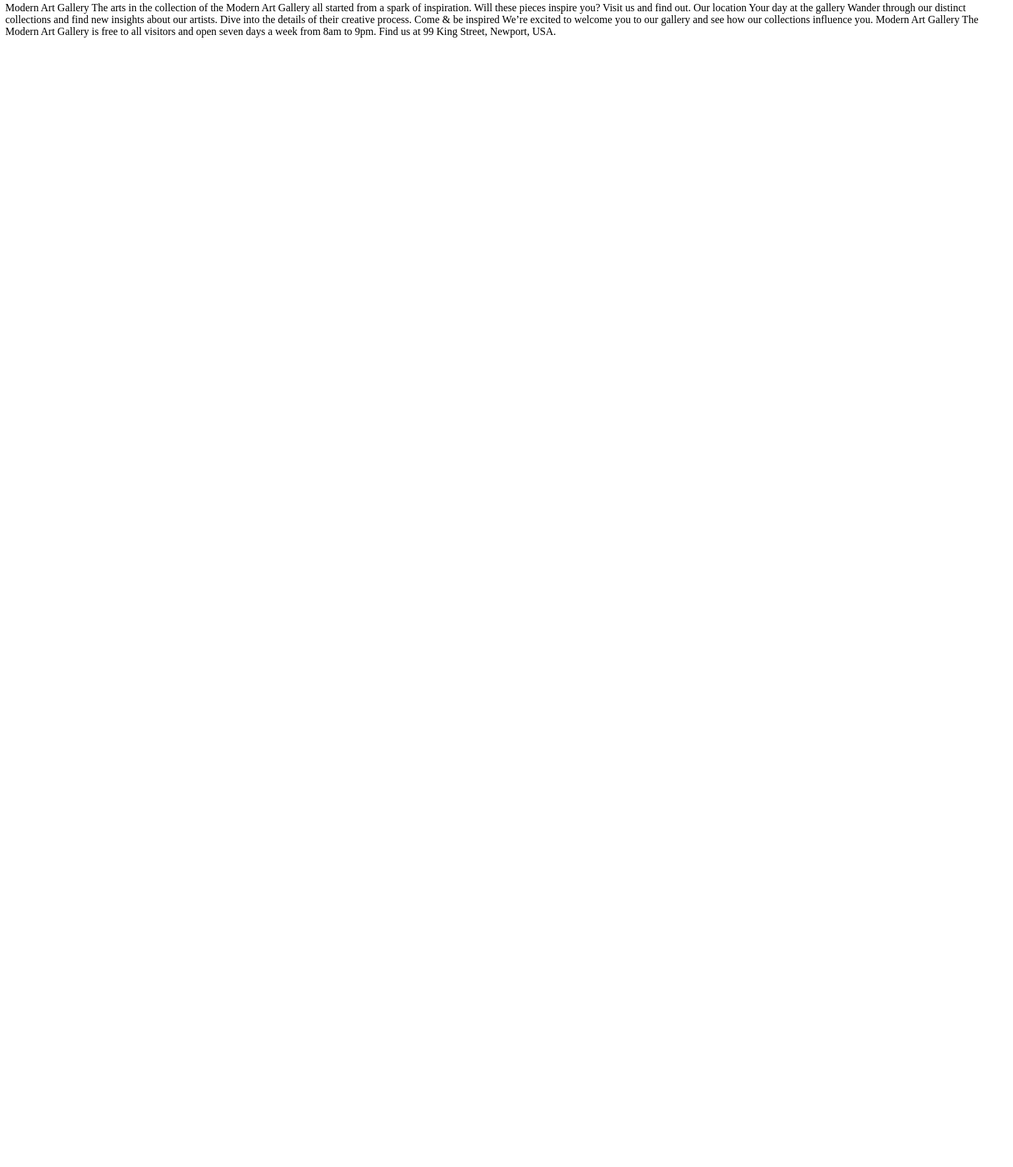
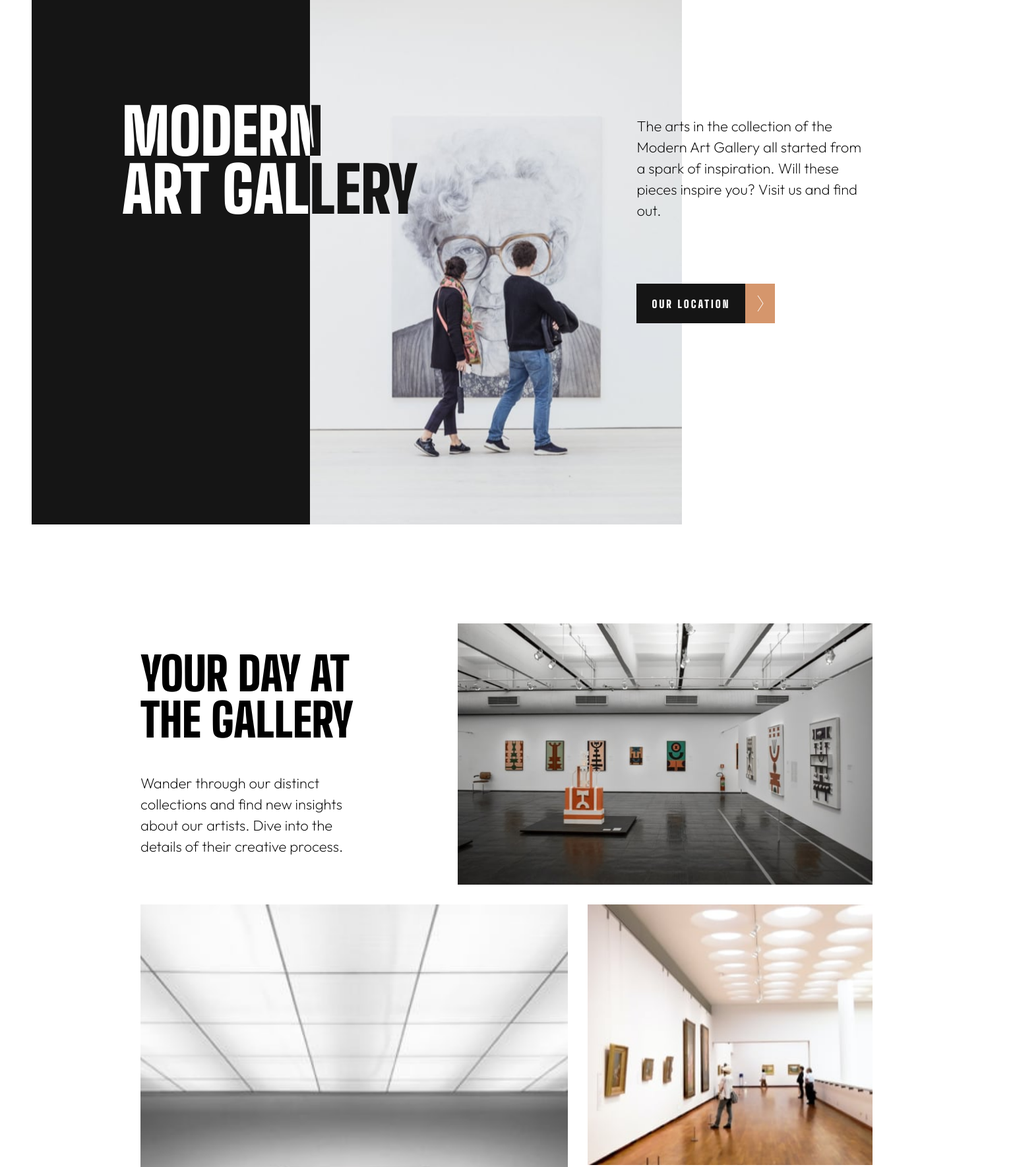
Before and after one commit to InwonHan/482td, a plain HTML site: page index.html in a window 1536 px wide. Shown: the part 5-1774 px from the top of the page at 66% size. Before the commit the page ends 800 px from the top, so only its background shows below. Drawn offline with Linux system fonts and the light colour scheme.

Commit message:
job done

```diff
--- a/index.html
+++ b/index.html
@@ -1,36 +1,101 @@
-<!DOCTYPE html>
+<!doctype html>
 <html lang="en">
   <head>
-  <meta charset="UTF-8">
-  <meta name="viewport" content="width=device-width, initial-scale=1.0">
-
-  <link rel="icon" type="image/png" sizes="32x32" href="./assets/favicon-32x32.png">
-
+    <meta charset="UTF-8" />
+    <meta name="viewport" content="width=device-width, initial-scale=1.0" />
+    <link rel="stylesheet" type="text/css" href="styles.css" />
+    <link
+      rel="icon"
+      type="image/png"
+      sizes="32x32"
+      href="./assets/favicon-32x32.png"
+    />
     <title>Frontend Mentor | Art gallery website</title>
   </head>
   <body>
-
-  Modern Art Gallery
-
+    <section class="main-banner-section">
+      <div class="main-banner-container">
+        <div class="main-banner-black">
+          <h1>Modern<br />Art Gallery</h1>
+        </div>
+        <div class="main-banner-image">
+          <img src="./assets/desktop/image-hero.jpg" />
+          <h1>Modern<br />Art Gallery</h1>
+        </div>
+        <div class="main-banner-description">
+          <div class="main-banner-description-content">
+            <div class="main-banner-text-box">
+              <p>
                 The arts in the collection of the Modern Art Gallery all started
-  from a spark of inspiration. Will these pieces inspire you? Visit
-  us and find out.
-
-  Our location
-
-  Your day at the gallery
-
-  Wander through our distinct collections and find new insights about
-  our artists. Dive into the details of their creative process.
-
-  Come &amp; be inspired
-
-  We’re excited to welcome you to our gallery and see how our collections
-  influence you.
-
-  Modern Art Gallery
-
-  The Modern Art Gallery is free to all visitors and open seven days a week
-  from 8am to 9pm. Find us at 99 King Street, Newport, USA.
+                from a spark of inspiration. Will these pieces inspire you?
+                Visit us and find out.
+              </p>
+            </div>
+            <button>
+              <div class="button-text">Our location</div>
+              <div class="button-arrow">
+                <img src="./assets/icon-arrow-right.svg" />
+              </div>
+            </button>
+          </div>
+        </div>
+      </div>
+    </section>
+    <section class="gallery-section">
+      <div class="gallery-container">
+        <div class="gallery-article">
+          <div class="gallery-article-text">
+            <h2>
+              Your day
+              <br />
+              at
+              <br />
+              the
+              <br />
+              gallery
+            </h2>
+            <p>
+              Wander through our distinct collections and find new insights
+              about our artists. Dive into the details of their creative
+              process.
+            </p>
+          </div>
+          <img src="./assets/desktop/image-grid-1.jpg" />
+        </div>
+        <div class="gallery-grid">
+          <div class="gallery-grid-main">
+            <img src="./assets/mobile/image-grid-2.jpg" />
+          </div>
+          <div class="gallery-grid-submain">
+            <img src="./assets/desktop/image-grid-3.jpg" />
+            <div class="gallery-grid-text">
+              <h2>Come &amp; be inspired</h2>
+              <p>
+                We’re excited to welcome you to our gallery and see how our
+                collections influence you.
+              </p>
+            </div>
+          </div>
+        </div>
+      </div>
+    </section>
+    <footer>
+      <div class="footer-container">
+        <div class="footer-logo">
+          <h4>Modern<br />Art Gallery</h4>
+        </div>
+        <div class="footer-text">
+          <small>
+            The Modern Art Gallery is free to all visitors and open seven days a
+            week from 8am to 9pm. Find us at 99 King Street, Newport, USA.
+          </small>
+        </div>
+        <div class="footer-social">
+          <img src="./assets/icon-facebook.svg" />
+          <img src="./assets/icon-instagram.svg" />
+          <img src="./assets/icon-twitter.svg" />
+        </div>
+      </div>
+    </footer>
   </body>
 </html>
--- /dev/null
+++ b/styles.css
@@ -0,0 +1,502 @@
+@import url("https://fonts.googleapis.com/css2?family=Big+Shoulders+Display:wght@900&family=Outfit:wght@200&display=swap");
+
+:root {
+  --main: #d5966c;
+  --light-black: #151515;
+  --gray: #444444;
+  --white: #ffffff;
+}
+html {
+  margin: 0;
+  padding: 0;
+}
+body {
+  background: var(--white);
+  margin: 0;
+  padding: 0;
+}
+h1,
+h2,
+h3,
+h4,
+p,
+small {
+  margin: 0;
+}
+
+h1 {
+  font-family: "Big Shoulders Display", sans-serif;
+  font-size: 96px;
+  line-height: 88px;
+}
+
+h2 {
+  font-family: "Big Shoulders Display", sans-serif;
+  font-size: 70px;
+  line-height: 70px;
+}
+
+h3 {
+  font-family: "Big Shoulders Display", sans-serif;
+  font-size: 60px;
+  line-height: 50px;
+}
+
+h4 {
+  font-family: "Big Shoulders Display", sans-serif;
+  font-size: 36px;
+  line-height: 36px;
+}
+
+p {
+  font-family: "Outfit", sans-serif;
+  font-size: 22px;
+  line-height: 32px;
+}
+
+small {
+  font-family: "Outfit", sans-serif;
+  font-size: 18px;
+  line-height: 28px;
+}
+
+button {
+  display: flex;
+  background: none;
+  border: none;
+  margin: 0;
+  padding: 0;
+  cursor: pointer;
+}
+button .button-text {
+  font-size: 16px;
+  width: 165px;
+  height: 60px;
+  font-family: "Big Shoulders Display", sans-serif;
+  color: white;
+  display: flex;
+  justify-content: center;
+  align-items: center;
+  background: var(--light-black);
+  text-transform: uppercase;
+  letter-spacing: 3px;
+  transition: 0.3s;
+}
+button .button-arrow {
+  width: 45px;
+  height: 60px;
+  display: flex;
+  justify-content: center;
+  align-items: center;
+  background: var(--main);
+  transition: 0.3s;
+}
+button .button-arrow img {
+  width: 10px;
+  height: 100%;
+  object-fit: contain;
+}
+button:hover .button-text {
+  background: var(--main);
+  transition: 0.3s;
+}
+button:hover .button-arrow {
+  background: var(--light-black);
+  transition: 0.3s;
+}
+.main-banner-section {
+  display: flex;
+  justify-content: center;
+  width: 100%;
+}
+.main-banner-container {
+  width: 100%;
+  height: 100%;
+  display: flex;
+  flex-direction: column;
+}
+.main-banner-black {
+  display: none;
+}
+.main-banner-image {
+}
+.main-banner-image img {
+  height: 225px;
+  width: 100%;
+  object-fit: cover;
+}
+.main-banner-image h1 {
+  font-size: 3rem;
+  line-height: 2.75rem;
+  text-transform: uppercase;
+  padding: 16px;
+}
+.main-banner-description {
+  padding: 16px;
+}
+.main-banner-description p {
+  font-size: 1rem;
+  line-height: 1.5rem;
+  width: 92%;
+  margin-bottom: 25px;
+}
+.gallery-section {
+  padding: 100px 16px;
+}
+.gallery-article {
+  display: flex;
+  flex-direction: column-reverse;
+}
+.gallery-article img {
+  width: 100%;
+  height: 350px;
+  object-fit: cover;
+}
+.gallery-article-text {
+  padding: 20px 0;
+  display: flex;
+  flex-direction: column;
+  justify-content: center;
+}
+.gallery-article-text h2 {
+  text-transform: uppercase;
+  font-size: 3rem;
+  line-height: 2.75rem;
+  margin-bottom: 15px;
+}
+.gallery-article-text br:nth-child(2),
+.gallery-article-text br:nth-child(3) {
+  display: none;
+}
+.gallery-article-text br:nth-child(1) {
+  display: flex;
+}
+.gallery-article-text p {
+  font-size: 1rem;
+  line-height: 1.5rem;
+  width: 92%;
+}
+.gallery-grid {
+  display: flex;
+  flex-direction: column;
+  gap: 16px;
+  padding-top: 10px;
+}
+.gallery-grid-main img {
+  width: 100%;
+  height: 100%;
+  object-fit: cover;
+}
+.gallery-grid-submain {
+  display: flex;
+  flex-direction: column;
+  gap: 16px;
+}
+.gallery-grid-submain img {
+  width: 100%;
+  height: 100%;
+  object-fit: cover;
+}
+.gallery-grid-text {
+  background: black;
+  display: flex;
+  flex-direction: column;
+  justify-content: center;
+  padding: 40px 20px;
+}
+.gallery-grid-text h2 {
+  text-transform: uppercase;
+  font-size: 3rem;
+  line-height: 2.75rem;
+  margin-bottom: 20px;
+  color: var(--white);
+}
+.gallery-grid-text p {
+  font-size: 1rem;
+  line-height: 1.5rem;
+  width: 92%;
+  color: var(--white);
+}
+footer {
+  background: black;
+}
+.footer-container {
+  padding: 45px 32px;
+  display: flex;
+  flex-direction: column;
+  justify-content: center;
+  gap: 32px;
+}
+.footer-logo h4 {
+  color: var(--white);
+  font-size: 1.5rem;
+  text-transform: uppercase;
+  line-height: 1.4rem;
+}
+.footer-text small {
+  font-size: 0.85rem;
+  color: white;
+  width: 92%;
+  display: flex;
+}
+.footer-social {
+  display: flex;
+  gap: 20px;
+}
+
+@media only screen and (min-width: 376px) {
+  .main-banner-container {
+    flex-direction: row;
+  }
+  .main-banner-image {
+    width: 60%;
+    overflow: visible;
+  }
+  .main-banner-image h1 {
+    position: absolute;
+    top: 12.5%;
+    right: 15%;
+    font-size: 3rem;
+    line-height: 2.75rem;
+  }
+  .main-banner-image img {
+    height: 600px;
+  }
+  .main-banner-description {
+    width: 40%;
+  }
+  .main-banner-description p {
+    margin-bottom: 50px;
+    width: 85%;
+  }
+  .main-banner-description-content {
+    top: 28.5%;
+    left: 52.5%;
+    position: absolute;
+  }
+  .gallery-section {
+    padding: 100px 32px;
+  }
+  .gallery-article {
+    flex-direction: row;
+    gap: 10px;
+  }
+  .gallery-article-text {
+    width: 40%;
+  }
+  .gallery-article-text p {
+    width: 85%;
+  }
+  .gallery-article-text br:nth-child(2) {
+    display: none;
+  }
+  .gallery-article-text br:nth-child(1),
+  .gallery-article-text br:nth-child(3) {
+    display: flex;
+  }
+  .gallery-article img {
+    width: 60%;
+  }
+  .gallery-grid {
+    display: grid;
+    grid-template-columns: 6fr 4fr;
+    grid-gap: 10px;
+    padding-top: 10px;
+  }
+}
+
+@media only screen and (min-width: 1440px) {
+  .main-banner-section {
+    height: 800px;
+  }
+  .main-banner-container {
+    max-width: 1440px;
+    flex-direction: row;
+  }
+  .main-banner-black {
+    display: flex;
+    width: 30%;
+    height: 100%;
+    background: var(--light-black);
+    position: relative;
+  }
+  .main-banner-black h1 {
+    color: var(--white);
+    text-transform: uppercase;
+    position: absolute;
+    top: 20%;
+    left: 32.5%;
+    text-wrap: nowrap;
+  }
+  .main-banner-image {
+    width: 40%;
+    height: 100%;
+    position: relative;
+    overflow: hidden;
+  }
+  .main-banner-image h1 {
+    color: var(--light-black);
+    top: 20%;
+    left: -50.5%;
+    text-wrap: nowrap;
+    font-size: 96px;
+    line-height: 88px;
+    padding: 0;
+  }
+  .main-banner-image img {
+    position: absolute;
+    top: 0%;
+    left: 0%;
+    height: 800px;
+    width: 100%;
+    object-fit: cover;
+  }
+  .main-banner-description {
+    width: 30%;
+    position: relative;
+  }
+  .main-banner-description-content {
+    position: absolute;
+    top: 22.5%;
+    left: -15%;
+  }
+  .main-banner-description p {
+    margin-bottom: 95px;
+    width: 66%;
+    font-size: 22px;
+    line-height: 32px;
+  }
+  .gallery-section {
+    display: flex;
+    justify-content: center;
+    width: 100%;
+    height: 100%;
+    padding: 0;
+  }
+  .gallery-container {
+    max-width: 1110px;
+    width: 100%;
+    padding: 150px 0px;
+  }
+  .gallery-article {
+    display: grid;
+    grid-template-columns: 3fr 4fr;
+  }
+  .gallery-article-text {
+    display: flex;
+    flex-direction: column;
+    justify-content: center;
+    gap: 30px;
+    width: 100%;
+  }
+  .gallery-article-text h2 {
+    text-transform: uppercase;
+    width: 350px;
+    font-size: 70px;
+    line-height: 70px;
+  }
+  .gallery-article-text p {
+    width: 70%;
+    font-size: 22px;
+    line-height: 32px;
+  }
+  .gallery-article-text br:nth-child(2) {
+    display: flex;
+  }
+  .gallery-article-text br:nth-child(1),
+  .gallery-article-text br:nth-child(3) {
+    display: none;
+  }
+
+  .gallery-article img {
+    width: 100%;
+    height: 100%;
+    object-fit: cover;
+  }
+  .gallery-grid {
+    display: grid;
+    grid-template-columns: 6fr 4fr;
+    grid-gap: 30px;
+    padding-top: 30px;
+  }
+  .gallery-grid-main {
+  }
+  .gallery-grid-main img {
+    width: 100%;
+    height: 100%;
+    object-fit: cover;
+  }
+  .gallery-grid-submain {
+    display: flex;
+    flex-direction: column;
+    gap: 30px;
+  }
+  .gallery-grid-submain img {
+    width: 100%;
+    height: 100%;
+    object-fit: cover;
+  }
+  .gallery-grid-submain .gallery-grid-text {
+    background: black;
+    height: 100%;
+    padding: 45px;
+    display: flex;
+    flex-direction: column;
+    justify-content: center;
+    gap: 30px;
+  }
+  .gallery-grid-text h2 {
+    color: var(--white);
+    font-size: 70px;
+    line-height: 70px;
+  }
+  .gallery-grid-text p {
+    color: var(--white);
+    font-size: 22px;
+    line-height: 32px;
+    width: 105%;
+  }
+
+  footer {
+    width: 100%;
+    display: flex;
+    justify-content: center;
+  }
+  .footer-container {
+    max-width: 1110px;
+    width: 100%;
+    display: flex;
+    flex-direction: row;
+    justify-content: space-between;
+    padding: 75px 30px 100px 30px;
+  }
+  .footer-logo {
+    width: 16%;
+  }
+  .footer-logo h4 {
+    color: var(--white);
+    text-transform: uppercase;
+    font-size: 36px;
+    line-height: 36px;
+  }
+  .footer-text {
+    width: 40%;
+  }
+  .footer-text small {
+    color: var(--white);
+    width: 425px;
+    display: flex;
+    font-size: 18px;
+    line-height: 28px;
+  }
+  .footer-social {
+    width: 20%;
+    gap: 20px;
+    display: flex;
+    justify-content: flex-end;
+  }
+  .footer-social img {
+    width: 20px;
+    height: 20px;
+  }
+}
```
Lines whose indentation alone changed are shown as unchanged.
